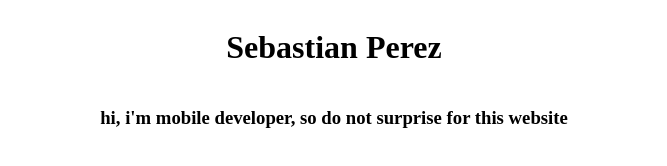
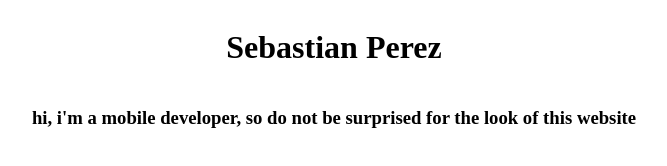
Before and after one commit to sperezm97/personal, a Gatsby site: page / in a window 1280 px wide. Shown: the whole page, without its empty margins (306-973 px from the left). Built offline with nearby package versions, Linux system fonts and the light colour scheme; Gatsby itself is replaced by a stand-in of ours.

Commit message:
Update index.tsx

```diff
--- a/src/pages/index.tsx
+++ b/src/pages/index.tsx
@@ -16,7 +16,7 @@ const index = () => {
   return (
     <Container>
       <h1>Sebastian Perez</h1>
-      <h3> hi, i'm mobile developer, so do not surprise for this website</h3>
+      <h3>hi, i'm a mobile developer, so do not be surprised for the look of this website</h3>
     </Container>
   )
 }
```
